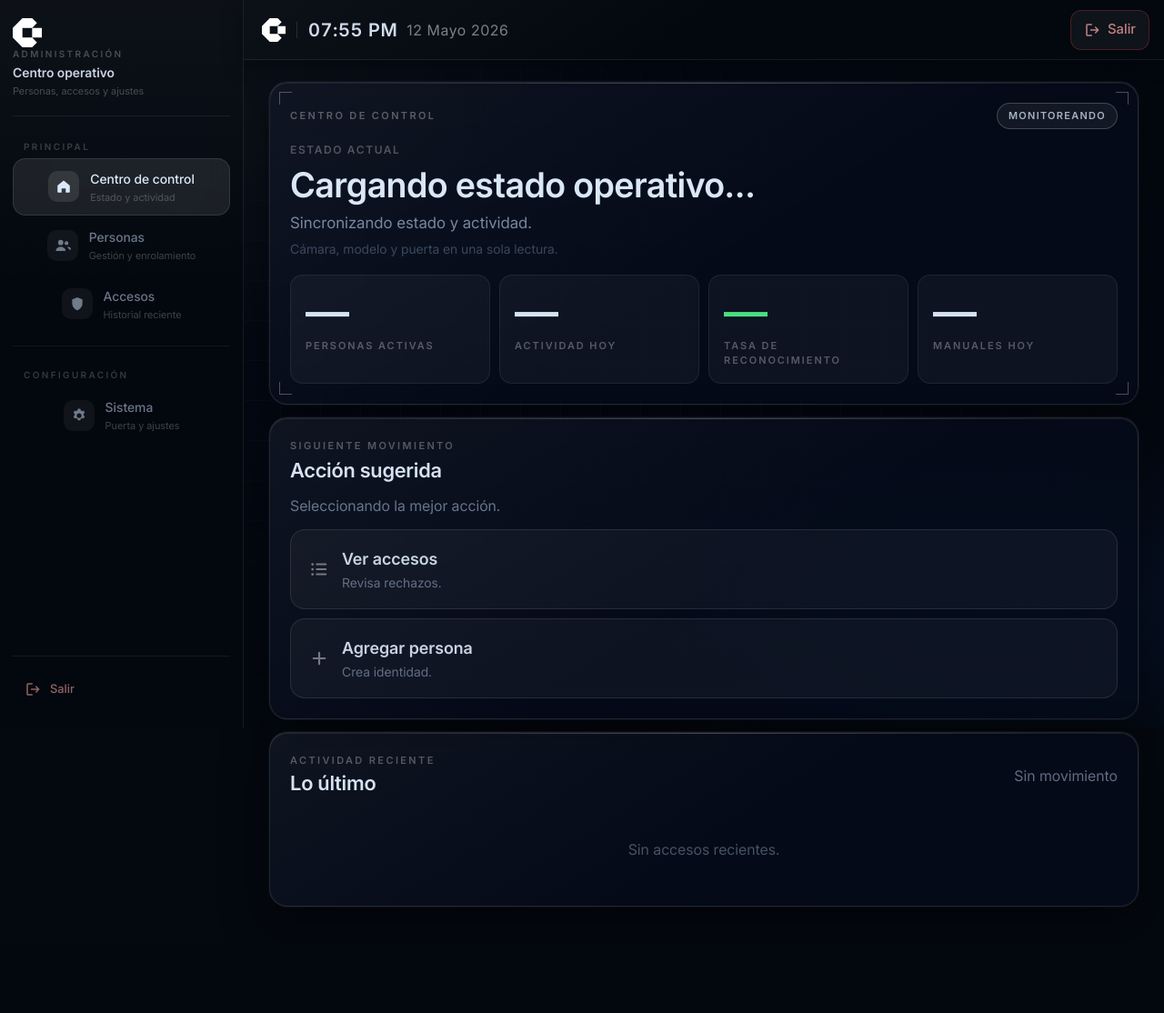
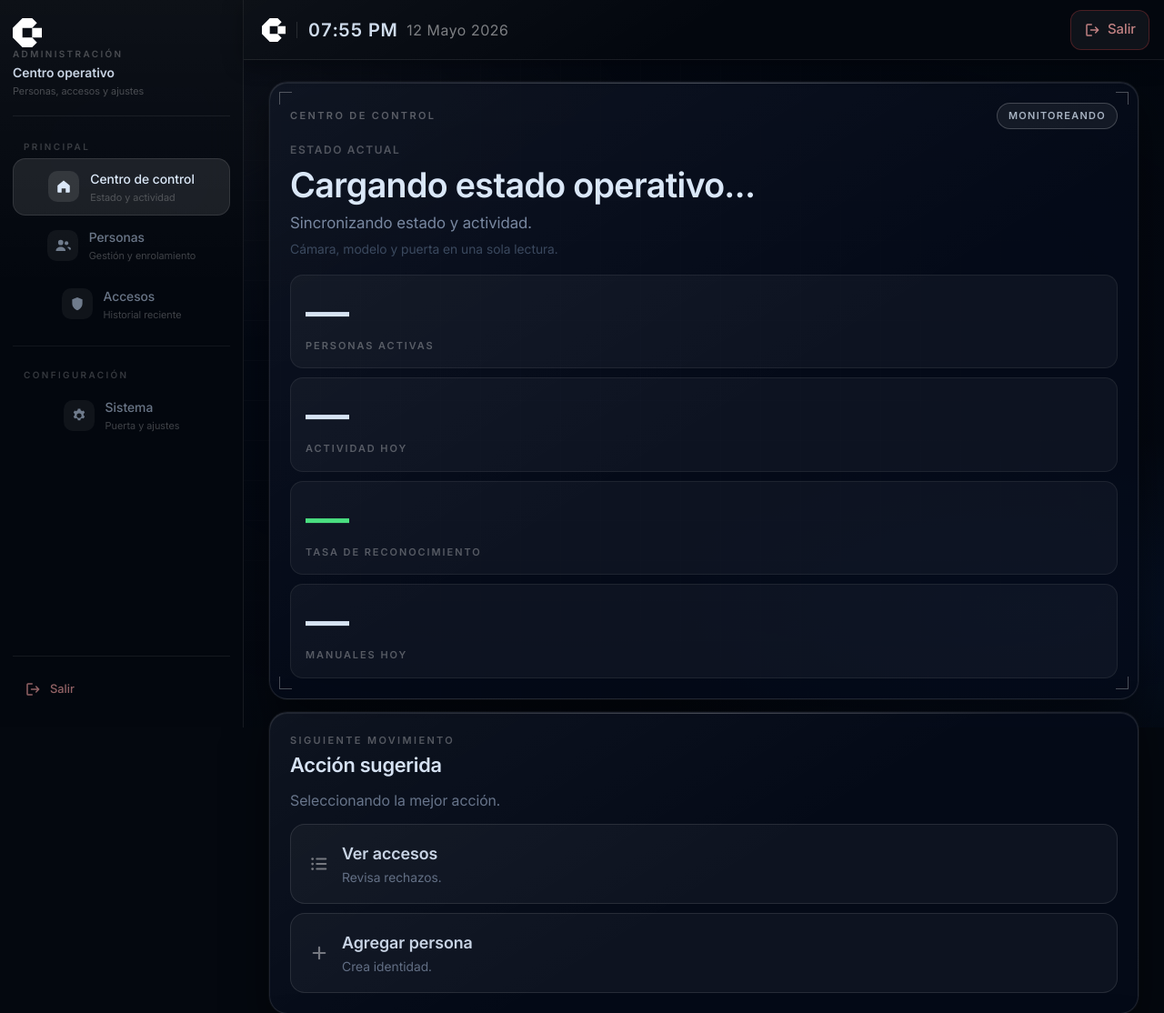
Before and after one commit to Mukinma/Vireom, a Python web app: template frontend/templates/admin.html in a window 1280 px wide. Shown: the top 1114 px of the page at 91% size. Before the commit the page ends 997 px from the top, so only its background shows below. Run offline with Jinja, Linux system fonts and the light colour scheme; the template is opened without the code that fills it: most values are stand-ins (such as "Sample title", 1, 10 or a date in 2020).

Commit message:
columnas horizontales

```diff
--- a/frontend/static/css/admin.css
+++ b/frontend/static/css/admin.css
@@ -464,11 +464,14 @@ hr.separator, .separator {
 
 /* KPI strip */
 .resumen-metric-strip {
-  display: grid; grid-template-columns: 1fr 1fr; gap: 10px;
+  display: flex;
+  flex-direction: column;
+  gap: 10px;
 }
 .resumen-metric {
   display: flex; flex-direction: column; gap: 5px;
   padding: 16px;
+  width: 100%;
   background: rgba(255, 255, 255, 0.04); border-radius: 14px;
   border: 1px solid rgba(255, 255, 255, 0.07);
 }
@@ -1087,9 +1090,9 @@ input[type="number"]::-webkit-outer-spin-button { opacity: 0.4; margin-right: 6p
     max-width: none; margin-right: 0;
   }
 
-  /* KPI grids 4-col on desktop */
+  /* KPI cards stacked vertically on desktop */
   .stats-row { grid-template-columns: repeat(4, 1fr); }
-  .resumen-metric-strip { grid-template-columns: repeat(4, 1fr); }
+  .resumen-metric-strip { display: flex; flex-direction: column; }
 
   /* Toast: no bottom nav offset */
   .admin-toast { bottom: 24px; }
```
